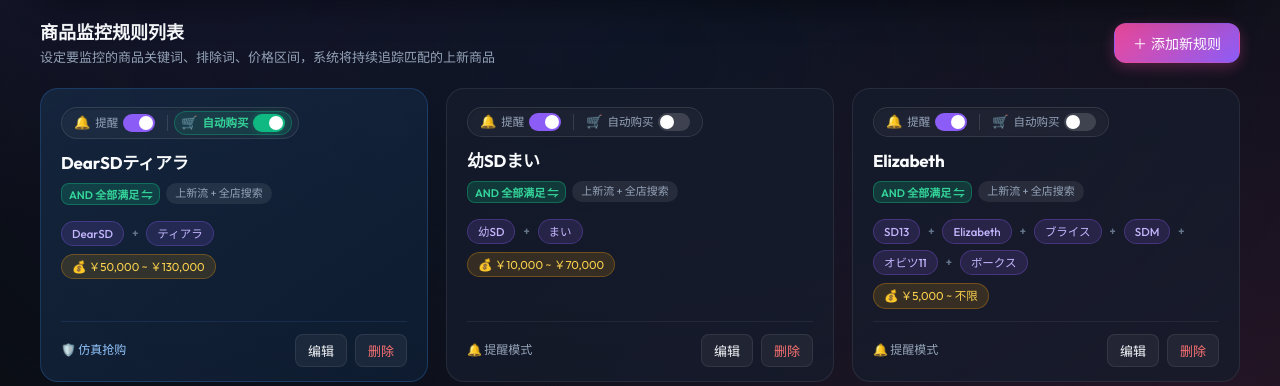
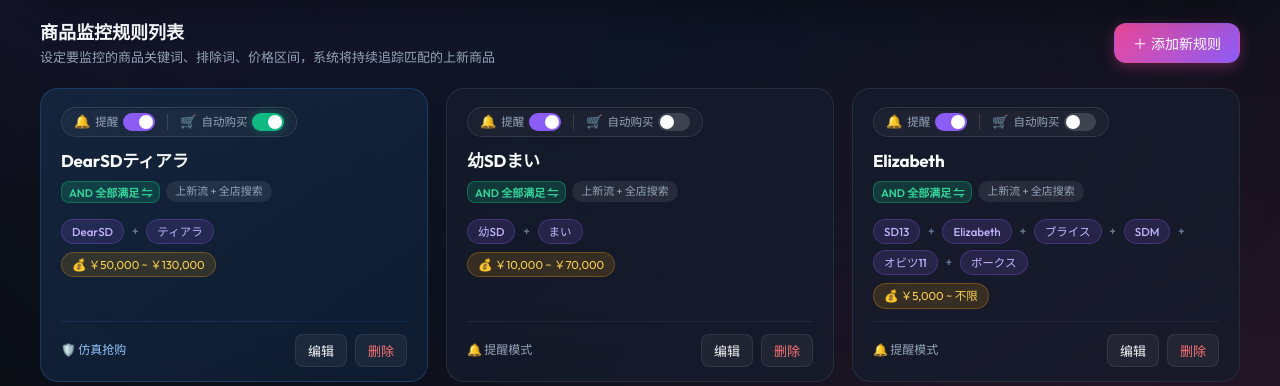
Before and after one commit to Yangyuchen11/dollyteria-watcher, a Flask app: page / in a window 1280 px wide. Shown: the part 340-726 px from the top of the page. Run offline with Flask 3, Linux system fonts and the light colour scheme; data that the repository does not hold is empty.

```diff
--- a/web/static/app.js
+++ b/web/static/app.js
@@ -541,7 +541,7 @@ function renderWatches() {
                             </label>
                         </div>
                         <div class="switch-divider"></div>
-                        <div class="watch-switch-item ${autoOrderEnabled ? 'auto-active' : ''} ${!rule.enabled ? 'disabled' : ''}" title="专属自动购买开关：开启时此商品纳入自动购买名单；关闭时无论全局设置如何仅发送提醒">
+                        <div class="watch-switch-item ${!rule.enabled ? 'disabled' : ''}" title="专属自动购买开关：开启时此商品纳入自动购买名单；关闭时无论全局设置如何仅发送提醒">
                             <span class="switch-icon">🛒</span>
                             <span class="switch-text">自动购买</span>
                             <label class="switch switch-sm">
--- a/web/static/style.css
+++ b/web/static/style.css
@@ -551,15 +551,6 @@ body {
     white-space: nowrap;
 }
 
-.watch-switch-item.auto-active {
-    background: rgba(16, 185, 129, 0.12);
-    border: 1px solid rgba(16, 185, 129, 0.35);
-}
-
-.watch-switch-item.auto-active .switch-text {
-    color: #34d399;
-    font-weight: 600;
-}
 
 .watch-switch-item.disabled {
     opacity: 0.45;
```
